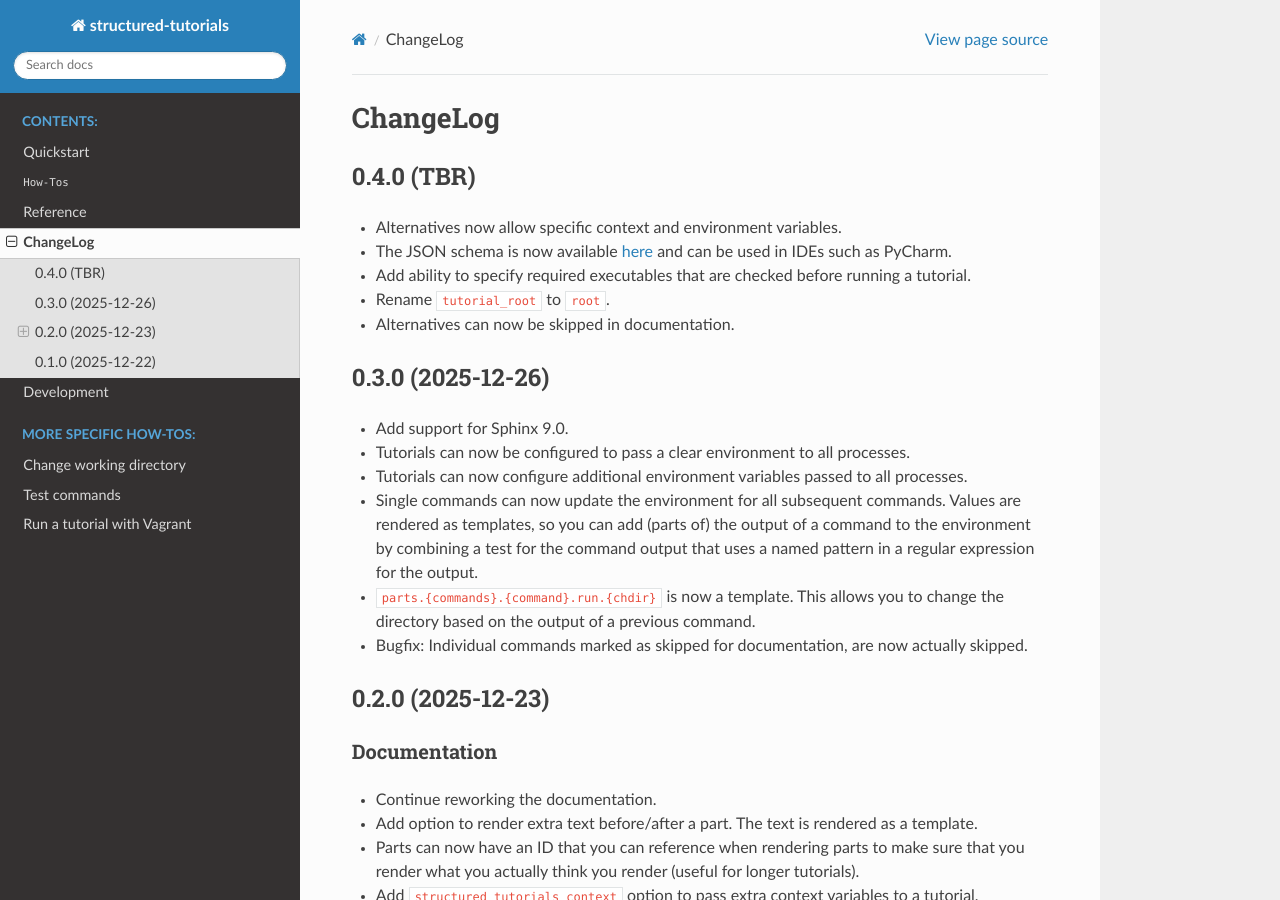
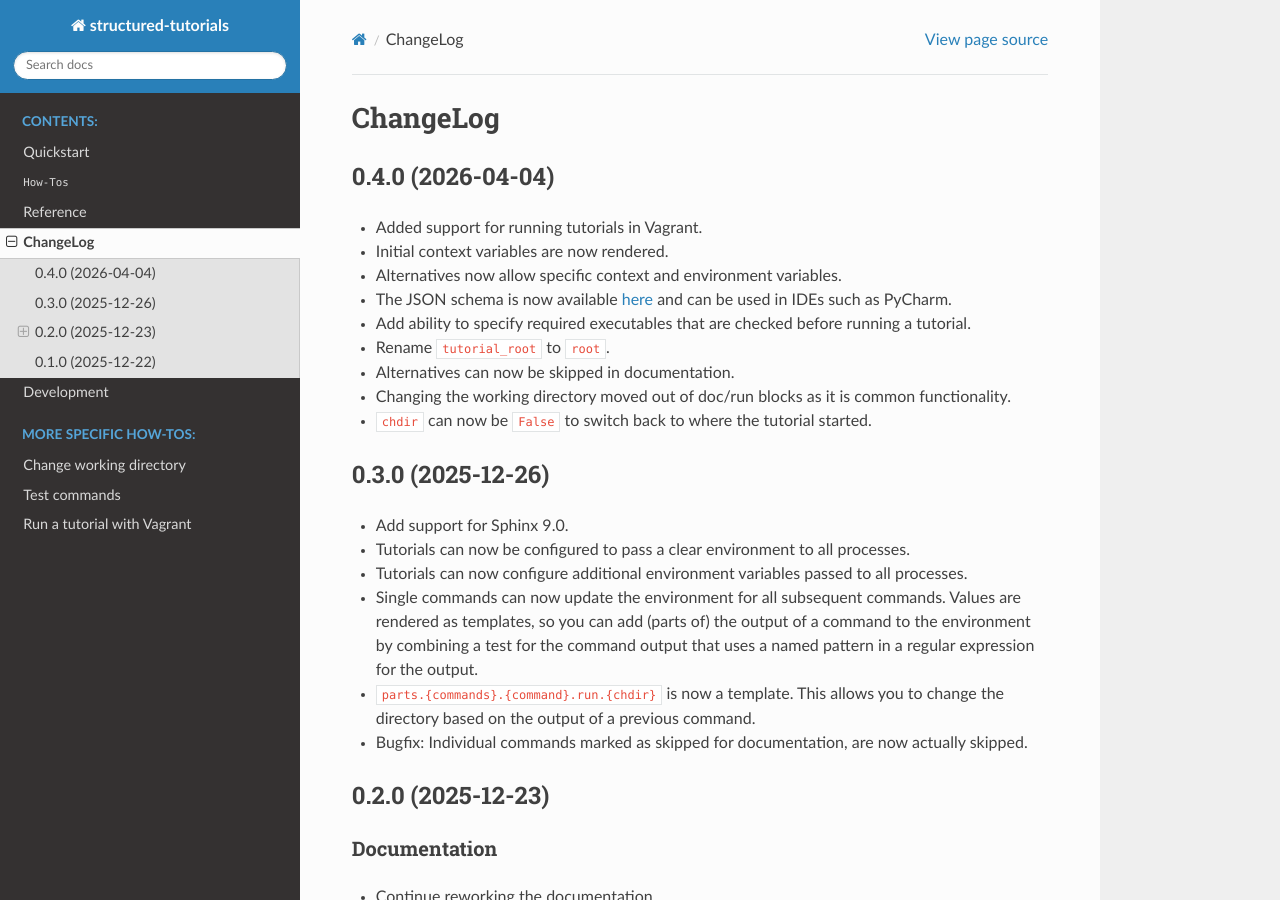
Before and after one commit to mathiasertl/structured-tutorials, a Sphinx documentation site: the page built from docs/changelog.rst, in a window 1280 px wide and 900 px high. Built offline with Sphinx 7.4.7 and the Read the Docs theme 3.1.0, drawn with Linux system fonts in a browser that asks for light colours.

Commit message:
update changelog, minor linting fixes

```diff
--- a/docs/changelog.rst
+++ b/docs/changelog.rst
@@ -2,15 +2,19 @@
 ChangeLog
 #########
 
-***********
-0.4.0 (TBR)
-***********
+******************
+0.4.0 (2026-04-04)
+******************
 
+* Added support for running tutorials in Vagrant.
+* Initial context variables are now rendered.
 * Alternatives now allow specific context and environment variables.
 * The JSON schema is now available `here <_static/schema.json>`_ and can be used in IDEs such as PyCharm.
 * Add ability to specify required executables that are checked before running a tutorial.
 * Rename ``tutorial_root`` to ``root``.
 * Alternatives can now be skipped in documentation.
+* Changing the working directory moved out of doc/run blocks as it is common functionality.
+* ``chdir`` can now be ``False`` to switch back to where the tutorial started.
 
 ******************
 0.3.0 (2025-12-26)
--- a/docs/howto/test-commands.rst
+++ b/docs/howto/test-commands.rst
@@ -23,7 +23,7 @@ Test output of the command
 **************************
 
 You can test either the standard output or standard error stream of a command with a regular expression. You
-can also test line and character cound. Regular expressions with named patterns can be used to update the
+can also test line and character count. Regular expressions with named patterns can be used to update the
 context for later commands:
 
 .. tab:: Configuration
```
Also changed, not shown: 2 other files.
